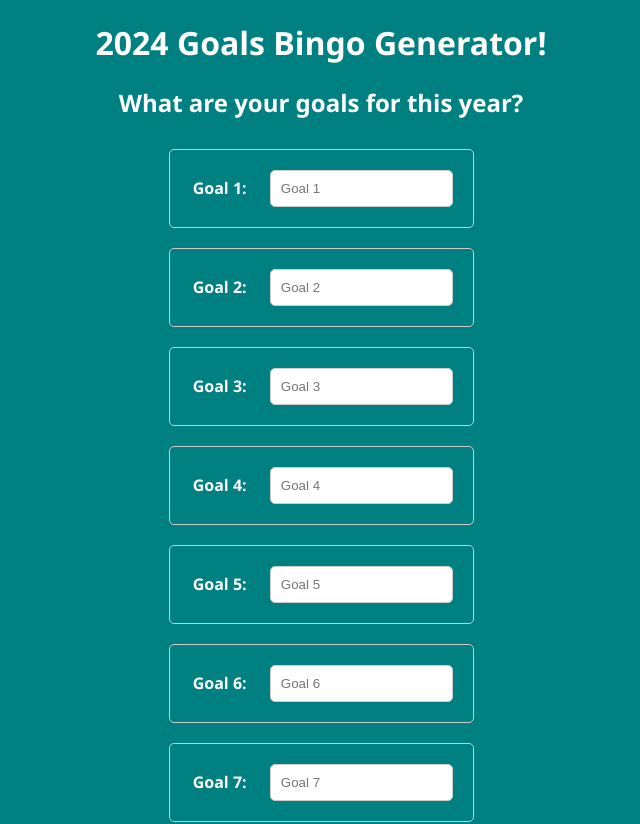
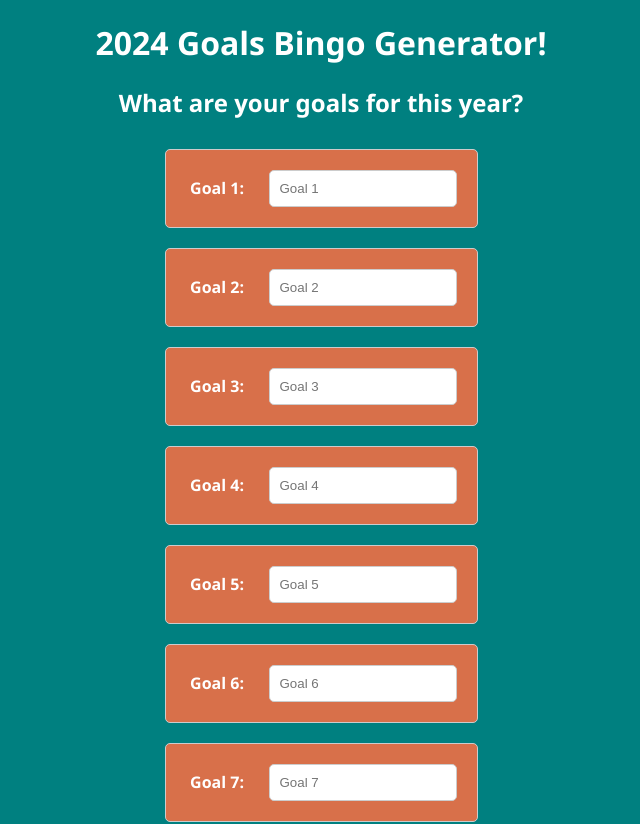
Before and after one commit to UniqueClone/yearly-goals-bingo, a React (Create React App) app: page / in a window 1280 px wide. Shown: the top 824 px of the page, without its empty margins (319-959 px from the left). Built offline with nearby package versions, Linux system fonts and the light colour scheme.

Commit message:
Updated styling

```diff
--- a/src/App.css
+++ b/src/App.css
@@ -28,6 +28,7 @@ body {
 }
 
 .input-container {
+    background-color: rgb(216, 112, 74);
     display: flex;
     flex-direction: row;
     align-items: center;
@@ -45,7 +46,7 @@ body {
     flex-direction: column;
     align-items: center;
     font-weight: 600;
-    min-width: 4rem;
+    min-width: 4.5rem;
 }
 
 input {
```
